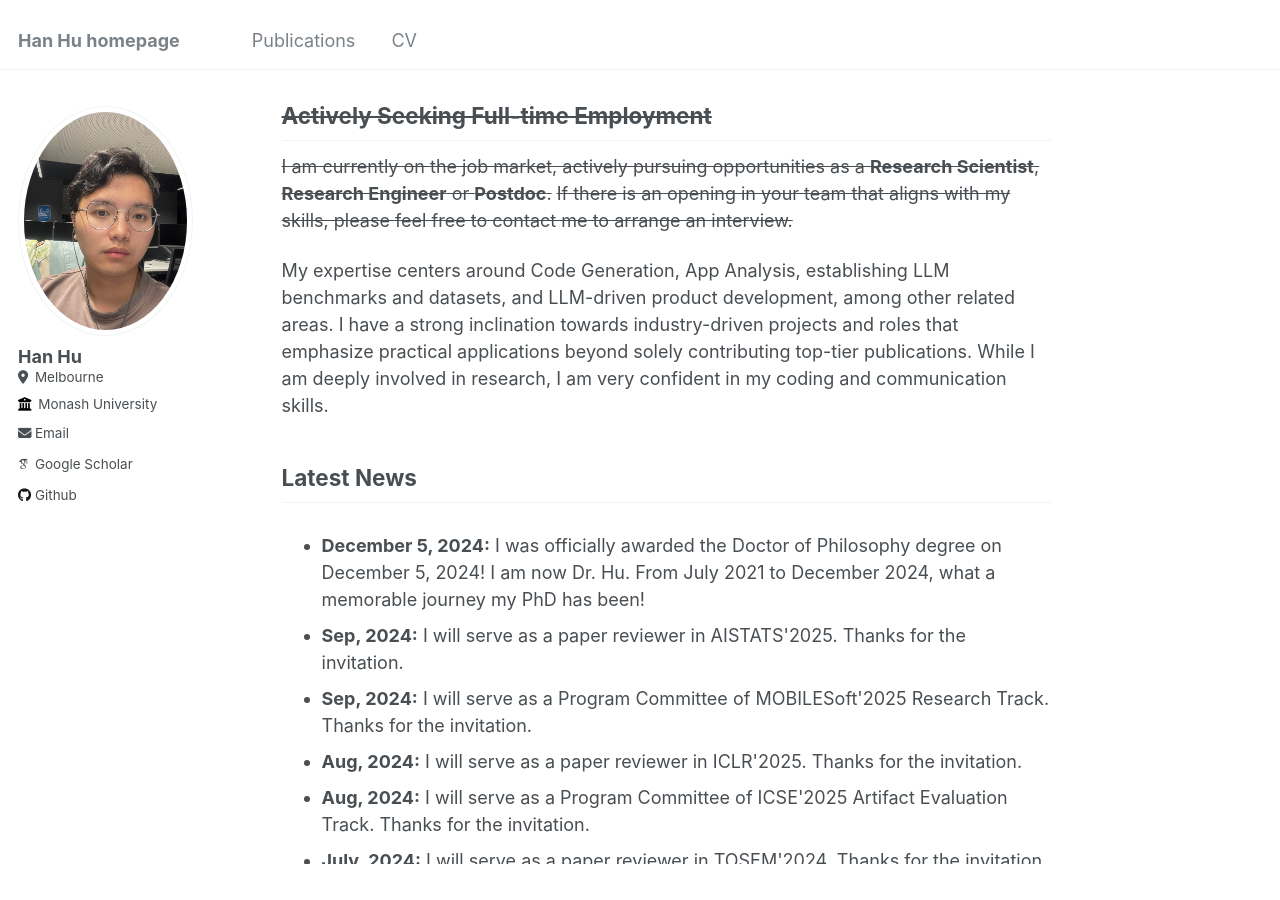
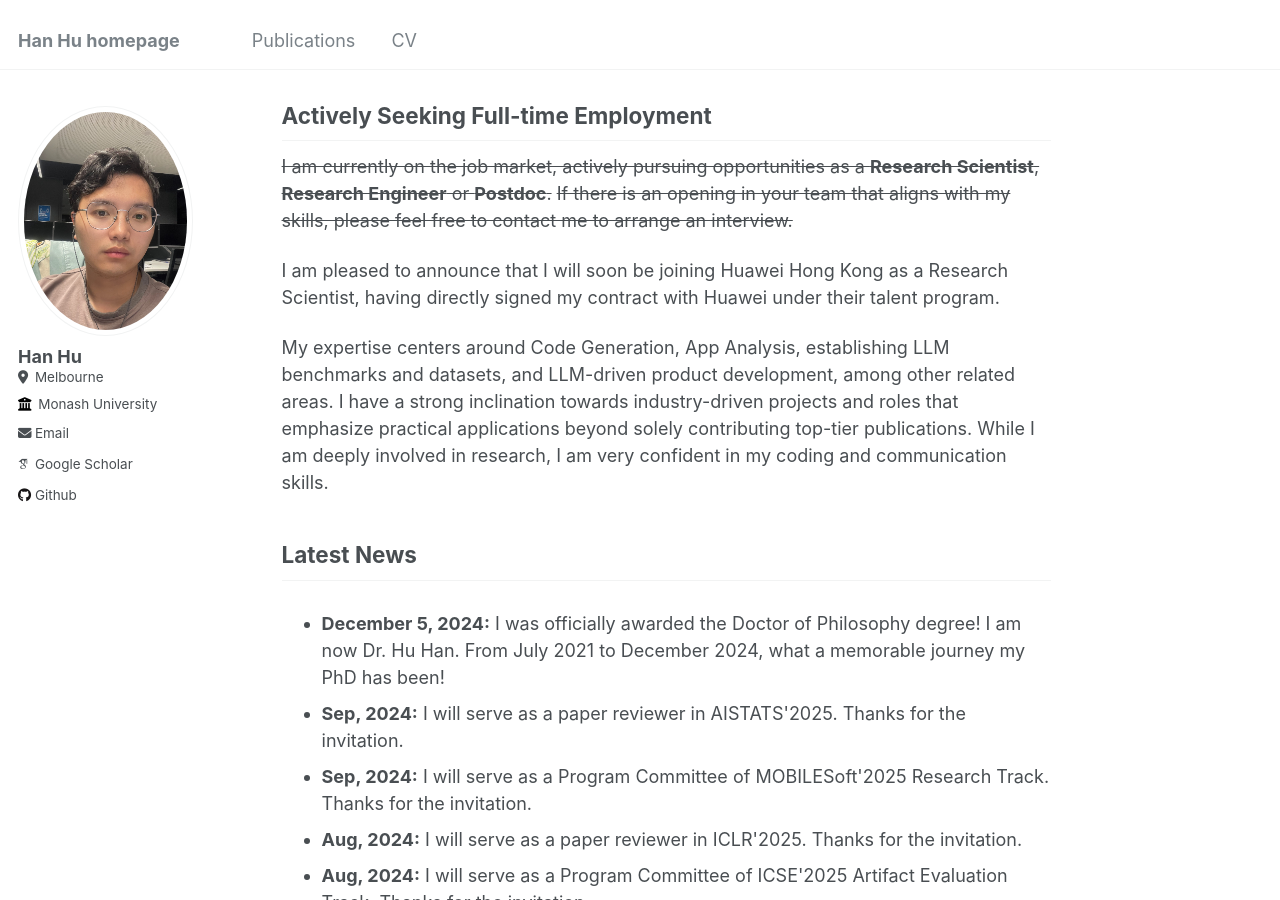
Before and after one commit to huhanGitHub/huhanGitHub.github.io, a Jekyll site: the page built from _pages/about.md, in a window 1280 px wide and 900 px high, scrolled down 777 px. Built offline with Jekyll 4.4.1, drawn with Linux system fonts in a browser that asks for light colours; some web fonts are replaced.

Commit message:
Update about.md

```diff
--- a/_pages/about.md
+++ b/_pages/about.md
@@ -27,12 +27,12 @@ My research interests lie at the intersection of **software engineering** and **
 If you are interested in collaborating on a project or paper with me, please feel free to send me an email at agmaiofhuhan@gmail.com.
 
 
-## ~~Actively Seeking Full-time Employment~~
+## Actively Seeking Full-time Employment
 
 ~~I am currently on the job market, actively pursuing opportunities as a **Research Scientist**, **Research Engineer** or **Postdoc**.~~
 ~~If there is an opening in your team that aligns with my skills, please feel free to contact me to arrange an interview.~~
 
-
+I am pleased to announce that I will soon be joining Huawei Hong Kong as a Research Scientist, having directly signed my contract with Huawei under their talent program.
 
 My expertise centers around Code Generation, App Analysis, establishing LLM benchmarks and datasets, and LLM-driven product development, among other related areas.
 I have a strong inclination towards industry-driven projects and roles that emphasize practical applications beyond solely contributing top-tier publications. While I am deeply involved in research, I am very confident in my coding and communication skills.
@@ -42,7 +42,7 @@ I have a strong inclination towards industry-driven projects and roles that emph
 
 <div style="height: 350px; overflow-y: scroll;">
   <ul>
-  <li><b>December 5, 2024:</b> I was officially awarded the Doctor of Philosophy degree on December 5, 2024! I am now Dr. Hu. From July 2021 to December 2024, what a memorable journey my PhD has been!</li>
+  <li><b>December 5, 2024:</b> I was officially awarded the Doctor of Philosophy degree! I am now Dr. Hu Han. From July 2021 to December 2024, what a memorable journey my PhD has been!</li>
     <li><b>Sep, 2024:</b> I will serve as a paper reviewer in AISTATS'2025. Thanks for the invitation.</li>
     <li><b>Sep, 2024:</b> I will serve as a Program Committee of MOBILESoft'2025 Research Track. Thanks for the invitation.</li>
     <li><b>Aug, 2024:</b> I will serve as a paper reviewer in ICLR'2025. Thanks for the invitation.</li>
```
